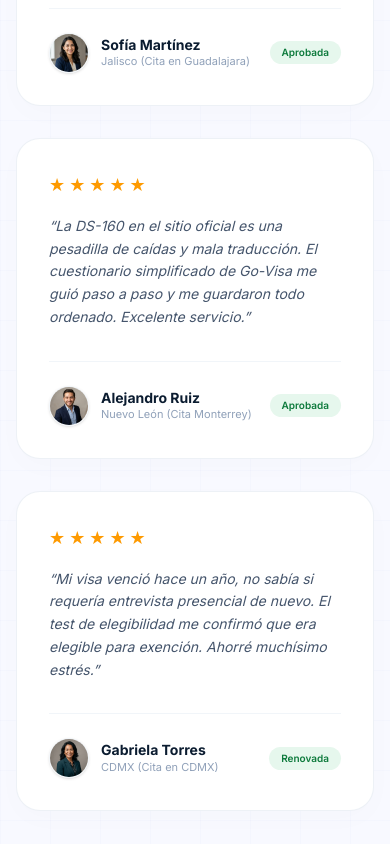
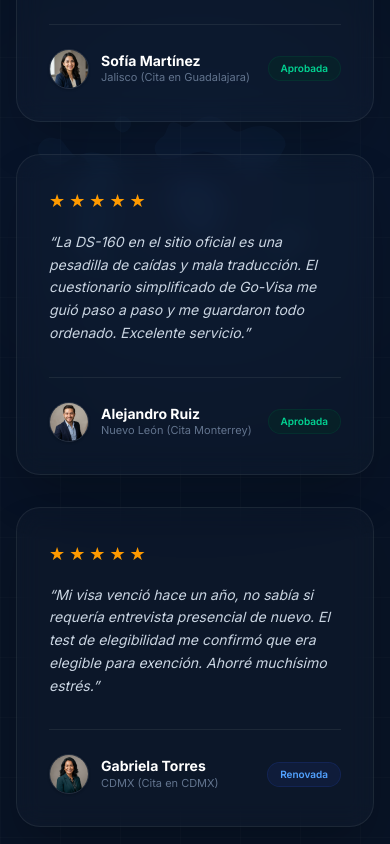
Before and after one commit to encuestavermx-sys/go-visa, a Next.js app: page / in a window 390 px wide. Shown: the part 8380-9224 px from the top of the page. Built offline with nearby package versions, Linux system fonts and the light colour scheme; no server answers; the database is empty.

Commit message:
design: style testimonials section in dark blue matching premium theme

```diff
--- a/src/app/page.tsx
+++ b/src/app/page.tsx
@@ -1096,98 +1096,116 @@ export default function LandingPage() {
       </section>
 
       {/* Testimonials Section */}
-      <section id="testimonios" className="relative z-10 w-full max-w-container-max mx-auto px-margin-mobile md:px-gutter py-20 border-t border-slate-200/60">
+      <section id="testimonios" className="relative w-full bg-[#081325] bg-grid-dark py-24 text-white overflow-hidden border-t border-slate-800/80">
+
+        {/* Marca de Agua: Mapa del Mundo SVG */}
+        <div className="absolute inset-0 opacity-[0.035] pointer-events-none select-none -z-0 flex items-center justify-center">
+          <svg className="w-[110%] h-[110%] text-blue-400" viewBox="0 0 1000 500" fill="currentColor">
+            <path d="M150,120 c-20,-10 -40,-5 -50,15 c-10,20 10,40 30,50 c20,10 40,-10 60,-20 c20,-10 30,5 40,20 c10,15 -10,30 -20,40 c-10,10 -30,5 -40,15 c-10,10 0,30 20,40 c20,10 50,-10 70,-20 c20,-10 30,-30 40,-50 c10,-20 -10,-40 -30,-50 c-20,-10 -50,-10 -65,0-10,10 -25,-10 -40,-30 c-15,-20 -20,-10 -15,-10 Z" />
+            <path d="M220,290 c-10,10 -20,30 -25,50 c-5,20 5,40 15,60 c10,20 20,40 30,50 c10,10 15,0 15,-10 c0,-10 -5,-30 -5,-50 c0,-20 15,-40 25,-60 c10,-20 10,-45 5,-50 c-5,-5 -20,0 -35,5 c-15,5 -15,-5 -25,5 Z" />
+            <path d="M450,220 c-10,20 -15,40 -10,60 c5,20 20,40 35,60 c15,20 30,30 45,35 c15,5 25,-10 30,-25 c5,-15 15,-30 20,-50 c5,-20 -5,-40 -15,-55 c-10,-15 -25,-25 -40,-30 c-15,-5 -35,5 -50,5 c-15,0 -10,0 -15,0 Z" />
+            <path d="M420,110 c-15,10 -30,25 -20,45 c10,20 40,15 60,10 c20,-5 40,-15 60,-15 c20,0 40,10 60,20 c20,10 30,30 50,40 c20,10 40,-10 60,-20 c20,-10 30,-30 40,-50 c10,-20 -15,-40 -35,-50 c-20,-10 -50,-5 -70,5 c-20,10 -30,0 -40,-10 c-10,-10 -20,-20 -40,-25 c-20,-5 -45,15 -60,25 c-15,10 -25,-10 -40,-10 c-15,0 -15,20 -25,35 Z" />
+            <path d="M720,360 c-10,5 -20,15 -20,25 c0,10 10,20 25,25 c15,5 30,-5 40,-15 c10,-10 15,-25 10,-35 c-5,-10 -25,-10 -35,-5 c-10,5 -10,0 -20,5 Z" />
+            <path d="M320,60 c-10,-5 -20,5 -25,15 c-5,10 5,20 15,25 c10,5 20,-5 25,-15 c5,-10 -5,-20 -15,-25 Z" />
+          </svg>
+        </div>
+
+        {/* Glow decoration inside dark section */}
+        <div className="absolute top-1/2 left-1/2 -translate-x-1/2 -translate-y-1/2 w-96 h-96 bg-blue-500/5 rounded-full blur-[120px] pointer-events-none"></div>
+
+        <div className="relative z-10 w-full max-w-container-max mx-auto px-margin-mobile md:px-gutter">
           <div className="text-center mb-16 max-w-[800px] mx-auto">
-          <h2 className="text-3xl md:text-4xl font-extrabold mb-4 text-[#0b1c30] tracking-tight">
+            <h2 className="text-3xl md:text-4xl font-extrabold mb-4 text-white tracking-tight">
               La seguridad que necesitas, respaldada por casos de éxito
             </h2>
-          <p className="text-slate-600 text-sm md:text-base">
+            <p className="text-slate-400 text-sm md:text-base">
               Cientos de solicitantes que usaron nuestra plataforma lograron su visa americana sin costosos asesores tradicionales.
             </p>
           </div>
 
           <div className="grid grid-cols-1 md:grid-cols-3 gap-8">
             {/* Card 1 */}
-          <div className="bg-white border border-slate-200/60 rounded-3xl p-8 flex flex-col justify-between shadow-[0_8px_30px_rgb(0,0,0,0.015)] hover:-translate-y-1.5 hover:shadow-[0_12px_40px_rgb(0,0,0,0.04)] transition-all duration-300">
+            <div className="bg-white/[0.02] border border-white/[0.07] rounded-3xl p-8 flex flex-col justify-between backdrop-blur-md shadow-2xl hover:border-blue-500/30 hover:bg-white/[0.04] hover:-translate-y-1.5 hover:shadow-blue-500/5 transition-all duration-300">
               <div className="space-y-4">
                 <div className="flex gap-1 text-amber-500 text-lg">
                   <span>★</span><span>★</span><span>★</span><span>★</span><span>★</span>
                 </div>
-              <p className="text-slate-600 text-sm md:text-base italic leading-relaxed">
+                <p className="text-slate-300 text-sm md:text-base italic leading-relaxed">
                   &ldquo;Estaba aterrorizada por la entrevista. Usar el simulador de IA de Go-Visa me ayudó a practicar mis respuestas de ingresos y lazos fuertes con México. Llegué segura y me la otorgaron sin problemas.&rdquo;
                 </p>
               </div>
-            <div className="flex items-center justify-between mt-8 pt-6 border-t border-slate-100 gap-2">
+              <div className="flex items-center justify-between mt-8 pt-6 border-t border-white/[0.07] gap-2">
                 <div className="flex items-center gap-3">
                   <img
                     src="/sofia.png"
                     alt="Sofía Martínez"
-                  className="w-10 h-10 rounded-full object-cover border border-slate-100 shadow-sm"
+                    className="w-10 h-10 rounded-full object-cover border border-white/[0.1] shadow-sm"
                   />
                   <div>
-                  <h4 className="font-bold text-[#0b1c30] text-sm md:text-base leading-tight">Sofía Martínez</h4>
-                  <p className="text-[11px] text-slate-400">Jalisco (Cita en Guadalajara)</p>
+                    <h4 className="font-bold text-white text-sm md:text-base leading-tight">Sofía Martínez</h4>
+                    <p className="text-[11px] text-slate-500">Jalisco (Cita en Guadalajara)</p>
                   </div>
                 </div>
-              <span className="bg-[#e6f7ed] text-[#0d7a3c] text-[10px] md:text-xs font-semibold px-3 py-1 rounded-full whitespace-nowrap">
+                <span className="bg-emerald-950/40 text-emerald-400 border border-emerald-900/30 text-[10px] md:text-xs font-semibold px-3 py-1 rounded-full whitespace-nowrap">
                   Aprobada
                 </span>
               </div>
             </div>
 
             {/* Card 2 */}
-          <div className="bg-white border border-slate-200/60 rounded-3xl p-8 flex flex-col justify-between shadow-[0_8px_30px_rgb(0,0,0,0.015)] hover:-translate-y-1.5 hover:shadow-[0_12px_40px_rgb(0,0,0,0.04)] transition-all duration-300">
+            <div className="bg-white/[0.02] border border-white/[0.07] rounded-3xl p-8 flex flex-col justify-between backdrop-blur-md shadow-2xl hover:border-blue-500/30 hover:bg-white/[0.04] hover:-translate-y-1.5 hover:shadow-blue-500/5 transition-all duration-300">
               <div className="space-y-4">
                 <div className="flex gap-1 text-amber-500 text-lg">
                   <span>★</span><span>★</span><span>★</span><span>★</span><span>★</span>
                 </div>
-              <p className="text-slate-600 text-sm md:text-base italic leading-relaxed">
+                <p className="text-slate-300 text-sm md:text-base italic leading-relaxed">
                   &ldquo;La DS-160 en el sitio oficial es una pesadilla de caídas y mala traducción. El cuestionario simplificado de Go-Visa me guió paso a paso y me guardaron todo ordenado. Excelente servicio.&rdquo;
                 </p>
               </div>
-            <div className="flex items-center justify-between mt-8 pt-6 border-t border-slate-100 gap-2">
+              <div className="flex items-center justify-between mt-8 pt-6 border-t border-white/[0.07] gap-2">
                 <div className="flex items-center gap-3">
                   <img
                     src="/alejandro.png"
                     alt="Alejandro Ruiz"
-                  className="w-10 h-10 rounded-full object-cover border border-slate-100 shadow-sm"
+                    className="w-10 h-10 rounded-full object-cover border border-white/[0.1] shadow-sm"
                   />
                   <div>
-                  <h4 className="font-bold text-[#0b1c30] text-sm md:text-base leading-tight">Alejandro Ruiz</h4>
-                  <p className="text-[11px] text-slate-400">Nuevo León (Cita Monterrey)</p>
+                    <h4 className="font-bold text-white text-sm md:text-base leading-tight">Alejandro Ruiz</h4>
+                    <p className="text-[11px] text-slate-500">Nuevo León (Cita Monterrey)</p>
                   </div>
                 </div>
-              <span className="bg-[#e6f7ed] text-[#0d7a3c] text-[10px] md:text-xs font-semibold px-3 py-1 rounded-full whitespace-nowrap">
+                <span className="bg-emerald-950/40 text-emerald-400 border border-emerald-900/30 text-[10px] md:text-xs font-semibold px-3 py-1 rounded-full whitespace-nowrap">
                   Aprobada
                 </span>
               </div>
             </div>
 
             {/* Card 3 */}
-          <div className="bg-white border border-slate-200/60 rounded-3xl p-8 flex flex-col justify-between shadow-[0_8px_30px_rgb(0,0,0,0.015)] hover:-translate-y-1.5 hover:shadow-[0_12px_40px_rgb(0,0,0,0.04)] transition-all duration-300">
+            <div className="bg-white/[0.02] border border-white/[0.07] rounded-3xl p-8 flex flex-col justify-between backdrop-blur-md shadow-2xl hover:border-blue-500/30 hover:bg-white/[0.04] hover:-translate-y-1.5 hover:shadow-blue-500/5 transition-all duration-300">
               <div className="space-y-4">
                 <div className="flex gap-1 text-amber-500 text-lg">
                   <span>★</span><span>★</span><span>★</span><span>★</span><span>★</span>
                 </div>
-              <p className="text-slate-600 text-sm md:text-base italic leading-relaxed">
+                <p className="text-slate-300 text-sm md:text-base italic leading-relaxed">
                   &ldquo;Mi visa venció hace un año, no sabía si requería entrevista presencial de nuevo. El test de elegibilidad me confirmó que era elegible para exención. Ahorré muchísimo estrés.&rdquo;
                 </p>
               </div>
-            <div className="flex items-center justify-between mt-8 pt-6 border-t border-slate-100 gap-2">
+              <div className="flex items-center justify-between mt-8 pt-6 border-t border-white/[0.07] gap-2">
                 <div className="flex items-center gap-3">
                   <img
                     src="/gabriela.png"
                     alt="Gabriela Torres"
-                  className="w-10 h-10 rounded-full object-cover border border-slate-100 shadow-sm"
+                    className="w-10 h-10 rounded-full object-cover border border-white/[0.1] shadow-sm"
                   />
                   <div>
-                  <h4 className="font-bold text-[#0b1c30] text-sm md:text-base leading-tight">Gabriela Torres</h4>
-                  <p className="text-[11px] text-slate-400">CDMX (Cita en CDMX)</p>
+                    <h4 className="font-bold text-white text-sm md:text-base leading-tight">Gabriela Torres</h4>
+                    <p className="text-[11px] text-slate-500">CDMX (Cita en CDMX)</p>
                   </div>
                 </div>
-              <span className="bg-[#e6f7ed] text-[#0d7a3c] text-[10px] md:text-xs font-semibold px-3 py-1 rounded-full whitespace-nowrap">
+                <span className="bg-blue-950/40 text-blue-400 border border-blue-900/30 text-[10px] md:text-xs font-semibold px-3 py-1 rounded-full whitespace-nowrap">
                   Renovada
                 </span>
+              </div>
             </div>
           </div>
         </div>
```
Lines whose indentation alone changed are shown as unchanged.
